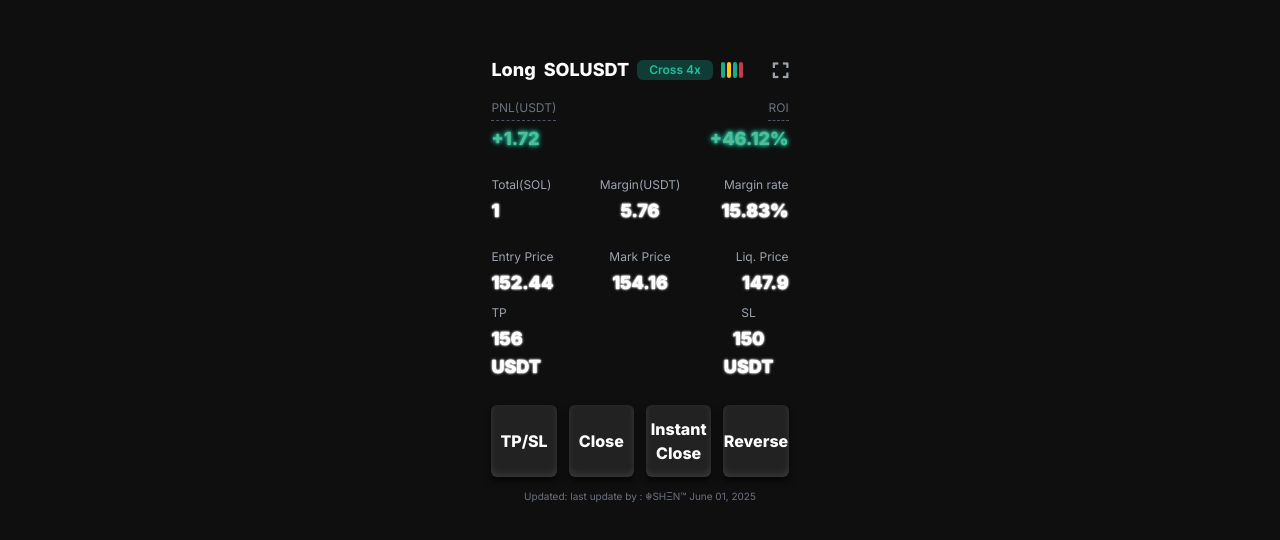
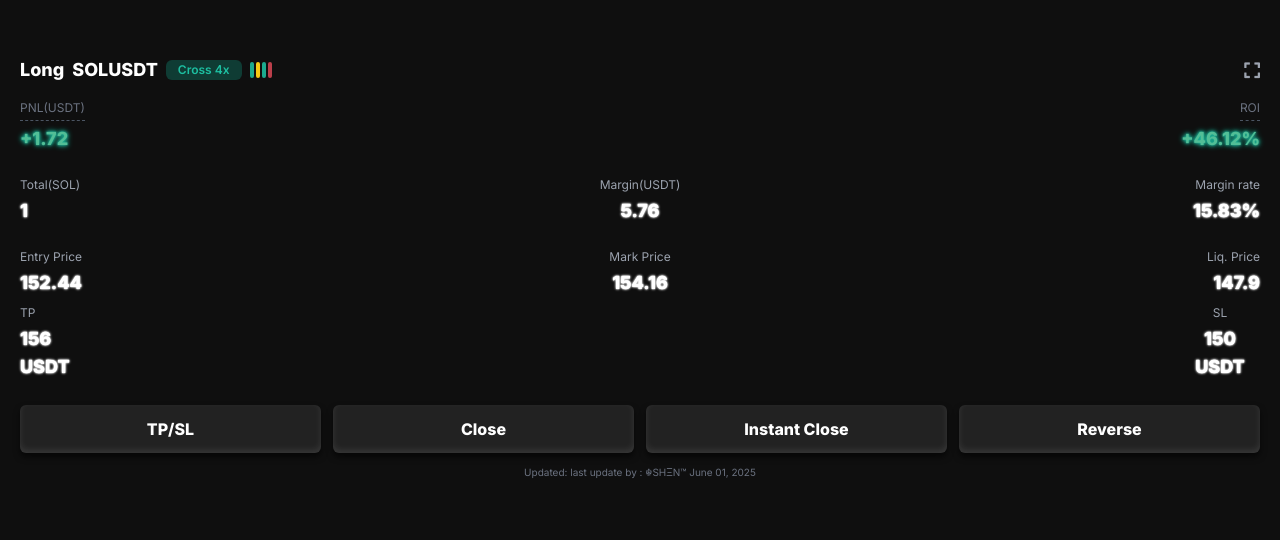
Before and after one commit to Shervinuri/Shervinuri.github.io, a plain HTML site: page index.html in a window 1280 px wide. Shown: the part 196-736 px from the top of the page. Drawn offline with nearby package versions, Linux system fonts and the light colour scheme.

Commit message:
Update index.html

```diff
--- a/index.html
+++ b/index.html
@@ -1,5 +1,27 @@
 <html lang="en" dir="ltr">
 <head>
+  <head>
+    <style>
+        * {
+            margin: 0;
+            padding: 0;
+            box-sizing: border-box;
+        }
+        body, html {
+            margin: 0;
+            padding: 0;
+            height: 100%;
+            width: 100%;
+            overflow-x: hidden;
+        }
+        .container {
+            position: relative;
+            top: 0;
+            left: 0;
+            width: 100%;
+        }
+    </style>
+</head>
   <meta charset="UTF-8" />
   <meta name="viewport" content="width=device-width, initial-scale=1, maximum-scale=1, user-scalable=no" />
   <title>Trade Position</title>
```
